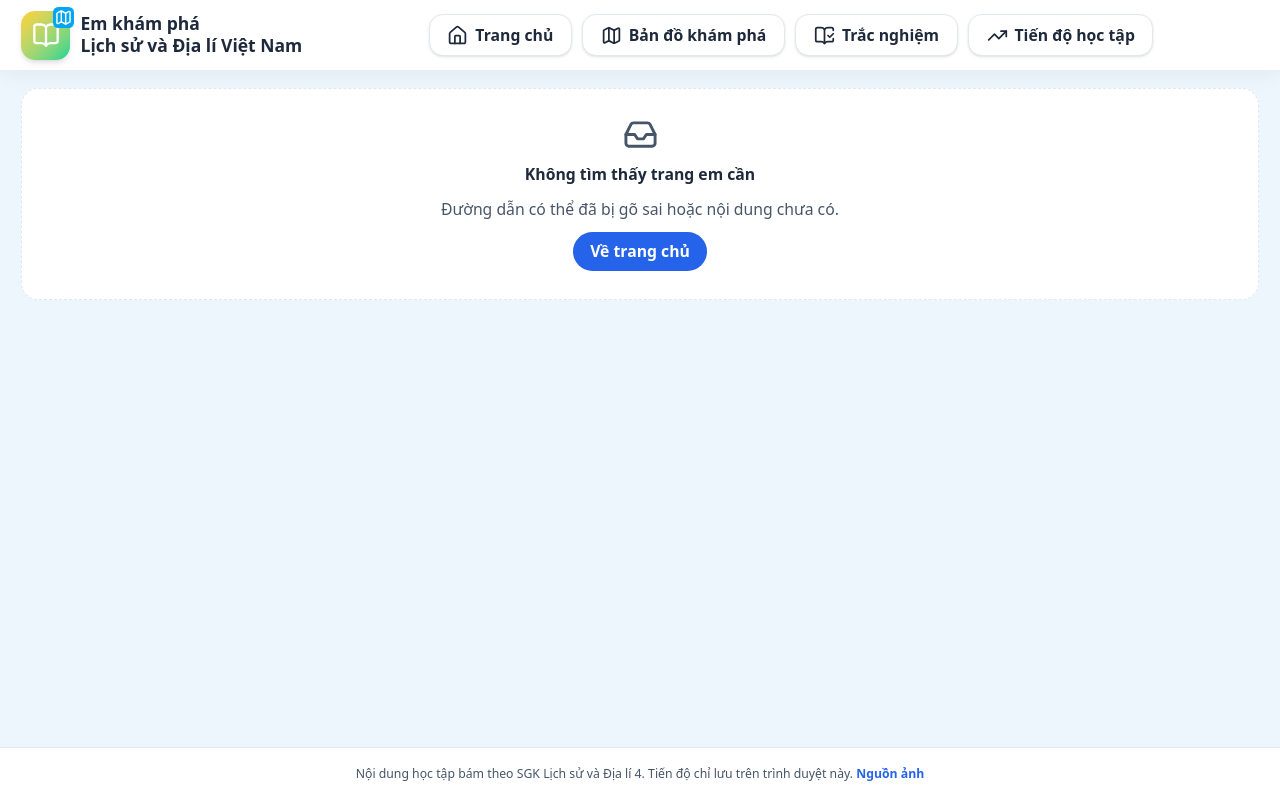
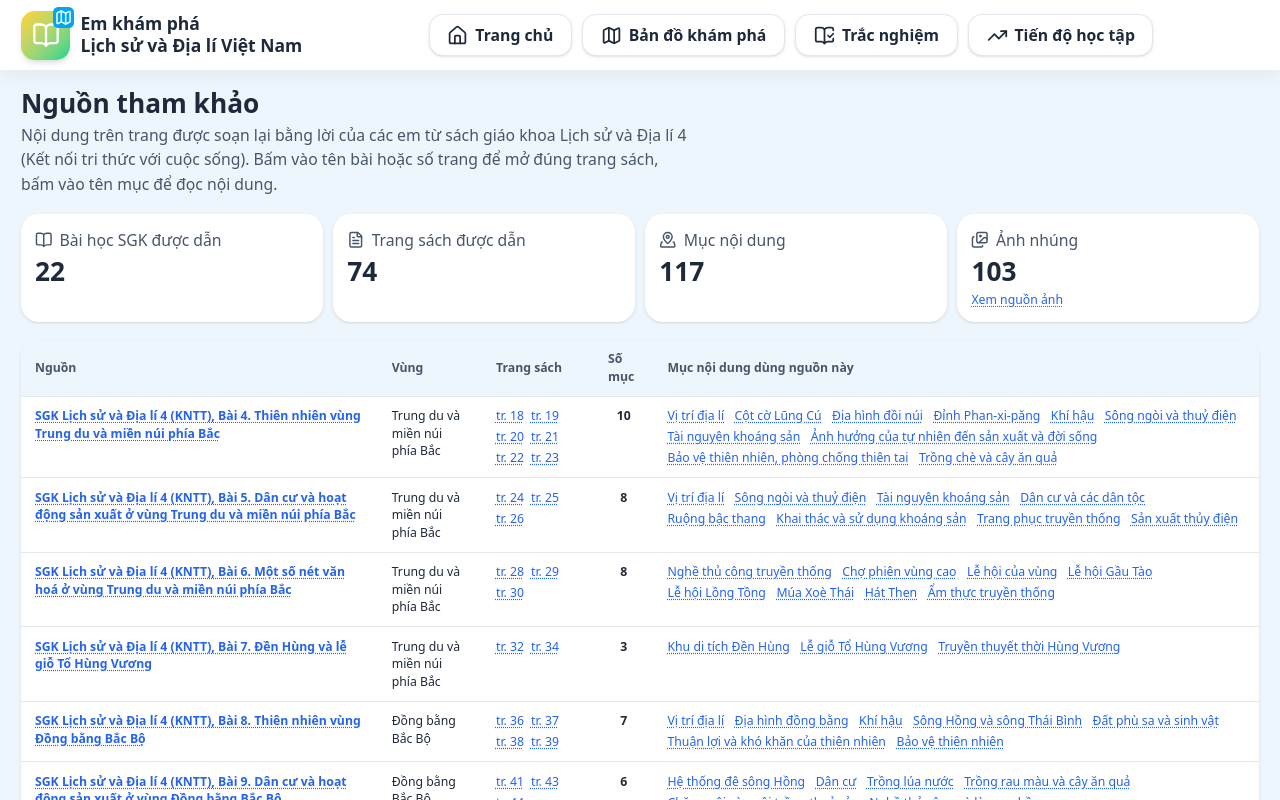
Before and after one commit to lehunghxt/LichSuDiaLy, a React (Vite) app: page /nguon-tham-khao in a window 1280 px wide. Shown: the top 800 px of the page. Built offline with nearby package versions, Linux system fonts and the light colour scheme.

Commit message:
feat(sources): trang thống kê nguồn tham khảo, link ở chân trang và khung bản đồ
Co-Authored-By: Claude Opus 5.5 <noreply@anthropic.com>

```diff
--- a/src/app/router.tsx
+++ b/src/app/router.tsx
@@ -11,6 +11,7 @@ const QuizListPage = lazy(() => import('../pages/QuizListPage'))
 const QuizPage = lazy(() => import('../pages/QuizPage'))
 const ProgressPage = lazy(() => import('../pages/ProgressPage'))
 const ImageCreditsPage = lazy(() => import('../pages/ImageCreditsPage'))
+const SourcesPage = lazy(() => import('../pages/SourcesPage'))
 const NotFoundPage = lazy(() => import('../pages/NotFoundPage'))
 
 export const routes: RouteObject[] = [
@@ -27,6 +28,7 @@ export const routes: RouteObject[] = [
       { path: 'on-tap/:quizId', element: <QuizPage /> },
       { path: 'tien-do', element: <ProgressPage /> },
       { path: 'nguon-anh', element: <ImageCreditsPage /> },
+      { path: 'nguon-tham-khao', element: <SourcesPage /> },
       { path: '*', element: <NotFoundPage /> },
     ],
   },
--- a/src/components/layout/AppLayout.tsx
+++ b/src/components/layout/AppLayout.tsx
@@ -37,6 +37,10 @@ export function AppLayout() {
         </main>
         <footer className="border-t border-line bg-surface px-4 py-5 text-center text-sm text-muted">
           Nội dung học tập bám theo SGK Lịch sử và Địa lí 4. Tiến độ chỉ lưu trên trình duyệt này.{' '}
+          <Link to="/nguon-tham-khao" className="font-semibold text-primary hover:underline">
+            Nguồn tham khảo
+          </Link>
+          {' · '}
           <Link to="/nguon-anh" className="font-semibold text-primary hover:underline">
             Nguồn ảnh
           </Link>
--- /dev/null
+++ b/src/features/sources/collectSources.ts
@@ -0,0 +1,60 @@
+import type { ContentItem } from "../../types/content";
+
+type ItemWithSources = Pick<ContentItem, "id" | "title" | "sources">;
+
+export interface RegionSources {
+  regionId: string;
+  regionName: string;
+  items: ItemWithSources[];
+}
+
+export interface SourceRow {
+  title: string;
+  url?: string;
+  /** Các trang sách được dẫn, tăng dần, không trùng */
+  pages: number[];
+  regionNames: string[];
+  items: { id: string; title: string; regionId: string }[];
+}
+
+/** Số bài trong tên nguồn "…, Bài N. …"; nguồn không phải bài SGK xếp sau cùng */
+const lessonOf = (title: string) =>
+  Number(/Bài (\d+)\./.exec(title)?.[1] ?? Infinity);
+
+/** Gom các nguồn tham khảo của mọi mục nội dung thành bảng thống kê theo từng nguồn */
+export function collectSources(regions: RegionSources[]): SourceRow[] {
+  const rows = new Map<string, SourceRow>();
+  for (const region of regions) {
+    for (const item of region.items) {
+      for (const s of item.sources) {
+        let row = rows.get(s.title);
+        if (!row) {
+          row = {
+            title: s.title,
+            url: s.url,
+            pages: [],
+            regionNames: [],
+            items: [],
+          };
+          rows.set(s.title, row);
+        }
+        if (s.page !== undefined && !row.pages.includes(s.page))
+          row.pages.push(s.page);
+        if (!row.regionNames.includes(region.regionName))
+          row.regionNames.push(region.regionName);
+        if (!row.items.some((i) => i.id === item.id))
+          row.items.push({
+            id: item.id,
+            title: item.title,
+            regionId: region.regionId,
+          });
+      }
+    }
+  }
+  for (const row of rows.values()) row.pages.sort((a, b) => a - b);
+  return [...rows.values()].sort(
+    (a, b) =>
+      lessonOf(a.title) - lessonOf(b.title) ||
+      a.title.localeCompare(b.title, "vi"),
+  );
+}
--- a/src/pages/MapPage.tsx
+++ b/src/pages/MapPage.tsx
@@ -104,6 +104,10 @@ export default function MapPage() {
           />
           <p className="mt-auto text-center text-xs text-muted">
             Nội dung bám theo SGK Lịch sử và Địa lí 4.{' '}
+            <Link to="/nguon-tham-khao" className="font-semibold text-primary hover:underline">
+              Nguồn tham khảo
+            </Link>
+            {' · '}
             <Link to="/nguon-anh" className="font-semibold text-primary hover:underline">
               Nguồn ảnh
             </Link>
--- /dev/null
+++ b/src/pages/SourcesPage.tsx
@@ -0,0 +1,219 @@
+import { BookOpen, FileText, Images, MapPinned } from "lucide-react";
+import { useEffect, useState, type ReactNode } from "react";
+import { Link } from "react-router";
+import { EmptyState, LoadingState } from "../components/ui/states";
+import { repository } from "../features/content/repository";
+import { imageLibrary } from "../features/images/library";
+import {
+  collectSources,
+  type SourceRow,
+} from "../features/sources/collectSources";
+import { SGK_URL, sgkPageUrl } from "../lib/sources";
+
+const external = { target: "_blank", rel: "noopener noreferrer" } as const;
+const link =
+  "text-primary underline decoration-dotted underline-offset-2 hover:text-primary-dark";
+
+interface SourcesData {
+  rows: SourceRow[];
+  itemCount: number;
+  imageCount: number;
+}
+
+async function loadSources(): Promise<SourcesData> {
+  const regions = repository.getRegions();
+  const contents = await Promise.all(
+    regions.map((r) => repository.loadRegionContent(r.id).catch(() => null)),
+  );
+  const withItems = regions.flatMap((r, i) => {
+    const content = contents[i];
+    return content
+      ? [{ regionId: r.id, regionName: r.name, items: content.items }]
+      : [];
+  });
+  const images = await imageLibrary.loadAll().catch(() => []);
+  return {
+    rows: collectSources(withItems),
+    itemCount: withItems.reduce((n, r) => n + r.items.length, 0),
+    imageCount: images.length,
+  };
+}
+
+/** Link mở nguồn: bài SGK mở đúng trang đầu tiên được dẫn */
+function sourceHref(row: SourceRow) {
+  return row.url === SGK_URL && row.pages[0] !== undefined
+    ? sgkPageUrl(row.pages[0])
+    : row.url;
+}
+
+/** Thống kê mọi nguồn tham khảo của nội dung đang hiện trên trang */
+export default function SourcesPage() {
+  const [data, setData] = useState<SourcesData | null>(null);
+  useEffect(() => {
+    let cancelled = false;
+    loadSources().then((d) => !cancelled && setData(d));
+    return () => {
+      cancelled = true;
+    };
+  }, []);
+
+  return (
+    <div className="flex flex-col gap-5">
+      <div>
+        <h1 className="text-3xl font-bold">Nguồn tham khảo</h1>
+        <p className="mt-1 max-w-3xl text-muted">
+          Nội dung trên trang được soạn lại bằng lời của các em từ sách giáo
+          khoa Lịch sử và Địa lí 4 (Kết nối tri thức với cuộc sống). Bấm vào tên
+          bài hoặc số trang để mở đúng trang sách, bấm vào tên mục để đọc nội
+          dung.
+        </p>
+      </div>
+      {data === null ? (
+        <LoadingState label="Đang tổng hợp nguồn tham khảo…" />
+      ) : data.rows.length === 0 ? (
+        <EmptyState
+          title="Chưa có nguồn tham khảo"
+          description="Nội dung đang được giáo viên duyệt."
+        />
+      ) : (
+        <>
+          <ul
+            aria-label="Tổng quan nguồn tham khảo"
+            className="grid grid-cols-2 gap-3 lg:grid-cols-4"
+          >
+            <Stat
+              icon={<BookOpen aria-hidden className="size-5" />}
+              label="Bài học SGK được dẫn"
+              value={data.rows.length}
+            />
+            <Stat
+              icon={<FileText aria-hidden className="size-5" />}
+              label="Trang sách được dẫn"
+              value={new Set(data.rows.flatMap((r) => r.pages)).size}
+            />
+            <Stat
+              icon={<MapPinned aria-hidden className="size-5" />}
+              label="Mục nội dung"
+              value={data.itemCount}
+            />
+            <Stat
+              icon={<Images aria-hidden className="size-5" />}
+              label="Ảnh nhúng"
+              value={data.imageCount}
+            >
+              <Link to="/nguon-anh" className={`${link} text-sm`}>
+                Xem nguồn ảnh
+              </Link>
+            </Stat>
+          </ul>
+          <div className="overflow-x-auto rounded-card bg-surface shadow-sm">
+            <table
+              aria-label="Thống kê nguồn tham khảo"
+              className="w-full text-left text-sm"
+            >
+              <thead className="bg-bg text-muted">
+                <tr>
+                  {[
+                    "Nguồn",
+                    "Vùng",
+                    "Trang sách",
+                    "Số mục",
+                    "Mục nội dung dùng nguồn này",
+                  ].map((h) => (
+                    <th key={h} scope="col" className="px-4 py-3 font-semibold">
+                      {h}
+                    </th>
+                  ))}
+                </tr>
+              </thead>
+              <tbody>
+                {data.rows.map((row) => {
+                  const href = sourceHref(row);
+                  return (
+                    <tr
+                      key={row.title}
+                      className="border-t border-line align-top"
+                    >
+                      <th
+                        scope="row"
+                        className="min-w-56 px-4 py-3 font-semibold"
+                      >
+                        {href ? (
+                          <a href={href} {...external} className={link}>
+                            {row.title}
+                          </a>
+                        ) : (
+                          row.title
+                        )}
+                      </th>
+                      <td className="px-4 py-3">
+                        {row.regionNames.join(", ")}
+                      </td>
+                      <td className="px-4 py-3">
+                        <span className="flex flex-wrap gap-x-2 gap-y-1">
+                          {row.pages.map((p) =>
+                            row.url === SGK_URL ? (
+                              <a
+                                key={p}
+                                href={sgkPageUrl(p)}
+                                {...external}
+                                className={`${link} whitespace-nowrap`}
+                              >
+                                tr. {p}
+                              </a>
+                            ) : (
+                              <span key={p} className="whitespace-nowrap">
+                                tr. {p}
+                              </span>
+                            ),
+                          )}
+                        </span>
+                      </td>
+                      <td className="px-4 py-3 text-center font-semibold">
+                        {row.items.length}
+                      </td>
+                      <td className="min-w-64 px-4 py-3">
+                        <ul className="flex flex-wrap gap-x-3 gap-y-1">
+                          {row.items.map((i) => (
+                            <li key={i.id}>
+                              <Link to={`/dia-danh/${i.id}`} className={link}>
+                                {i.title}
+                              </Link>
+                            </li>
+                          ))}
+                        </ul>
+                      </td>
+                    </tr>
+                  );
+                })}
+              </tbody>
+            </table>
+          </div>
+        </>
+      )}
+    </div>
+  );
+}
+
+function Stat({
+  icon,
+  label,
+  value,
+  children,
+}: {
+  icon: ReactNode;
+  label: string;
+  value: number;
+  children?: ReactNode;
+}) {
+  return (
+    <li className="flex flex-col gap-1 rounded-card bg-surface p-4 shadow-sm">
+      <span className="flex items-center gap-2 text-muted">
+        {icon}
+        <span>{label}</span>
+      </span>
+      <span className="text-3xl font-bold">{value}</span>
+      {children}
+    </li>
+  );
+}
```
Also changed, not shown: 2 other files (tests, documents, lock files or other folders).
